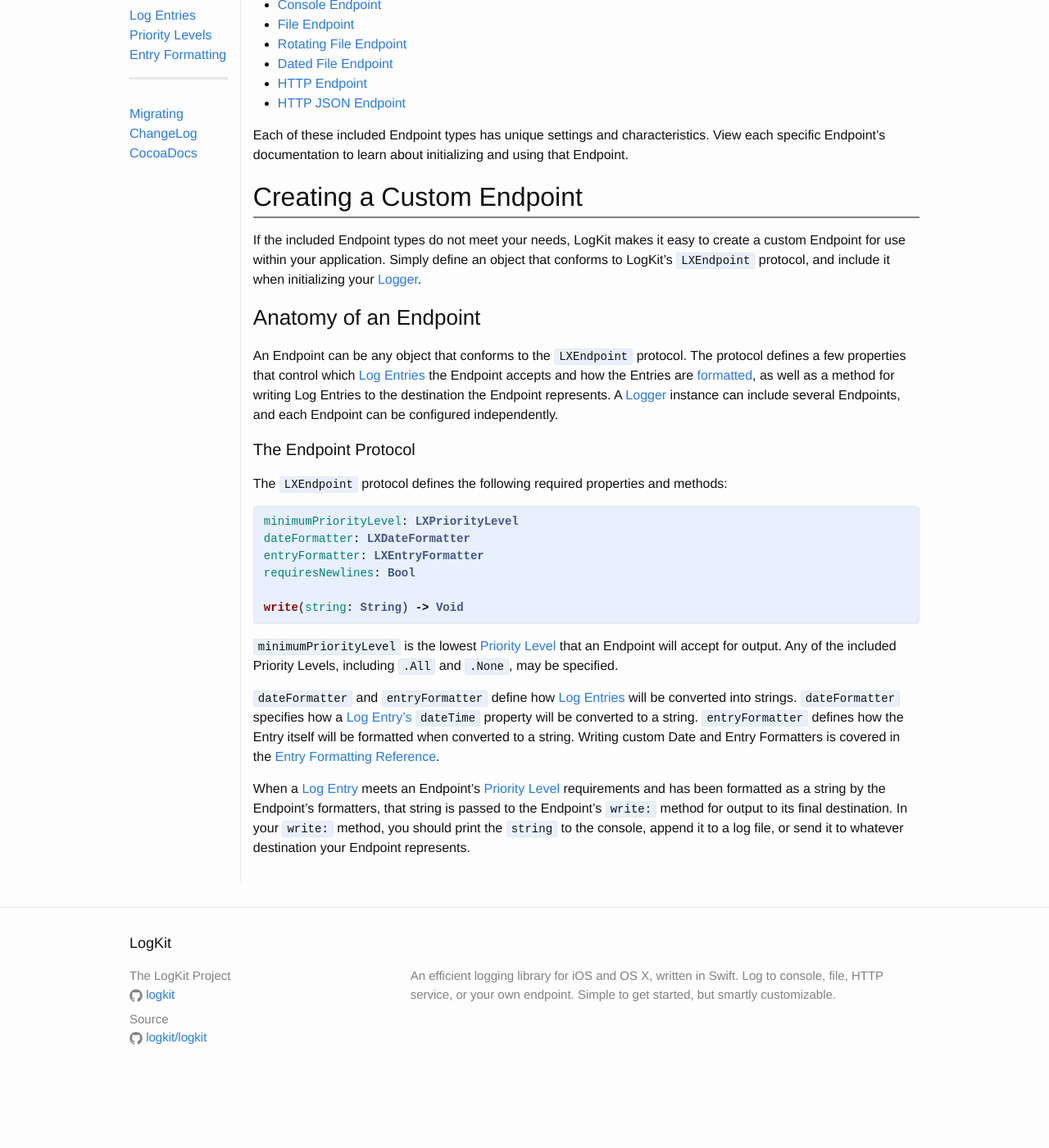
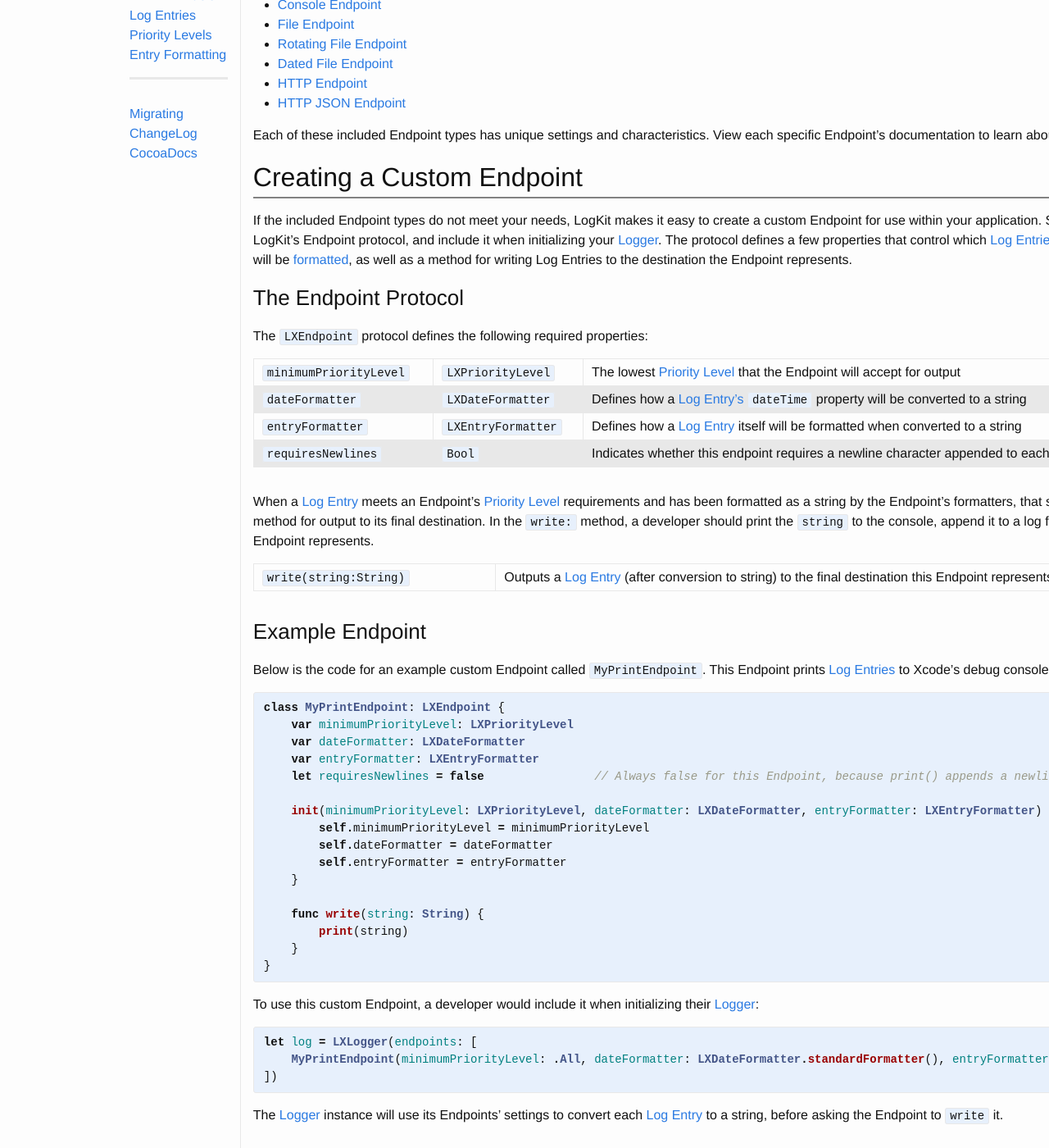
Before and after one commit to Conoize/logkit.github.io, a Jekyll site: the page built from _docs/2.0/endpoints.md, in a window 1280 px wide and 1400 px high, scrolled down 376 px. Shown: the whole window at 82% size. Built offline with Jekyll 4.4.1, drawn with Linux system fonts in a browser that asks for light colours; before the commit the page ends 1713 px from its top, so only the background shows below that; some of the changed text lies outside the part shown.

Commit message:
Revise LK2 Endpoint Protocol documentation

```diff
--- a/_docs/2.0/endpoints.md
+++ b/_docs/2.0/endpoints.md
@@ -4,48 +4,6 @@
 family: 2.0
 ---
 
-Endpoints are responsible for processing and writing [Log Entries][entries] to the destinations they represent. LogKit includes several built-in Endpoints for various logging needs, but application developers can also create their own.
-
-Endpoints are specified when a [Logger][loggers] instance is initialized.
-
-## Included Endpoints
-
-LogKit includes the following Endpoints ready for use:
-
-* [Console Endpoint][ep-console]
-* [File Endpoint][ep-file]
-* [Rotating File Endpoint][ep-rotating-file]
-* [Dated File Endpoint][ep-dated-file]
-* [HTTP Endpoint][ep-http]
-* [HTTP JSON Endpoint][ep-http-json]
-
-Each of these included Endpoint types has unique settings and characteristics. View each specific Endpoint's documentation to learn about initializing and using that Endpoint.
-
-## Creating a Custom Endpoint
-
-If the included Endpoint types do not meet your needs, LogKit makes it easy to create a custom Endpoint for use within your application. Simply define an object that conforms to LogKit's `LXEndpoint` protocol, and include it when initializing your [Logger][loggers].
-
-### Anatomy of an Endpoint
-
-An Endpoint can be any object that conforms to the `LXEndpoint` protocol.  The protocol defines a few properties that control which [Log Entries][entries] the Endpoint accepts and how the Entries are [formatted][formatting], as well as a method for writing Log Entries to the destination the Endpoint represents. A [Logger][loggers] instance can include several Endpoints, and each Endpoint can be configured independently.
-
-#### The Endpoint Protocol
-
-The `LXEndpoint` protocol defines the following required properties and methods:
-
-{% highlight swift %}
-minimumPriorityLevel: LXPriorityLevel
-dateFormatter: LXDateFormatter
-entryFormatter: LXEntryFormatter
-requiresNewlines: Bool
-
-write(string: String) -> Void
-{% endhighlight %}
-
-`minimumPriorityLevel` is the lowest [Priority Level][levels] that an Endpoint will accept for output. Any of the included Priority Levels, including `.All` and `.None`, may be specified.
-
-`dateFormatter` and `entryFormatter` define how [Log Entries][entries] will be converted into strings. `dateFormatter` specifies how a [Log Entry's][entries] `dateTime` property will be converted to a string. `entryFormatter` defines how the Entry itself will be formatted when converted to a string. Writing custom Date and Entry Formatters is covered in the [Entry Formatting Reference][custom-formatting].
-
-When a [Log Entry][entries] meets an Endpoint's [Priority Level][levels] requirements and has been formatted as a string by the Endpoint's formatters, that string is passed to the Endpoint's `write:` method for output to its final destination. In your `write:` method, you should print the `string` to the console, append it to a log file, or send it to whatever destination your Endpoint represents.
+{% include docs/endpoints.md family=page.family %}
 
 {% include links.md doc_version=page.family %}
--- /dev/null
+++ b/_includes/docs/endpoints.md
@@ -0,0 +1,164 @@
+Endpoints are responsible for processing and writing [Log Entries][entries] to the destinations they represent. LogKit includes several built-in Endpoints for various logging needs, but application developers can also create their own.
+
+Endpoints are specified when a [Logger][loggers] instance is initialized. A [Logger][loggers] instance can include several Endpoints, and each Endpoint can be configured independently.
+
+## Included Endpoints
+
+LogKit includes the following Endpoints ready for use:
+
+{% case include.family %}
+{% when 1.0 or 1.1 %}
+* [Console Endpoint][ep-console]
+* [Serial Console Endpoint][ep-serial-console]
+* [File Endpoint][ep-file]
+* [Dated File Endpoint][ep-dated-file]
+* [HTTP Endpoint][ep-http]
+* [HTTP JSON Endpoint][ep-http-json]
+{% else %}
+* [Console Endpoint][ep-console]
+* [File Endpoint][ep-file]
+* [Rotating File Endpoint][ep-rotating-file]
+* [Dated File Endpoint][ep-dated-file]
+* [HTTP Endpoint][ep-http]
+* [HTTP JSON Endpoint][ep-http-json]
+{% endcase %}
+
+Each of these included Endpoint types has unique settings and characteristics. View each specific Endpoint's documentation to learn about initializing and using that Endpoint.
+
+## Creating a Custom Endpoint
+
+If the included Endpoint types do not meet your needs, LogKit makes it easy to create a custom Endpoint for use within your application. Simply define an object that conforms to LogKit's Endpoint protocol, and include it when initializing your [Logger][loggers]. The protocol defines a few properties that control which [Log Entries][entries] an Endpoint will accept and how the Entries will be [formatted][formatting], as well as a method for writing Log Entries to the destination the Endpoint represents.
+
+### The Endpoint Protocol
+
+{% case include.family %}
+
+{% when 1.0 %}
+
+The `LXLogEndpoint` protocol defines the following required properties:
+
+---------------------- | --------------------- | --------------------------------
+`minimumLogLevel`      | `LXLogLevel`          | The lowest [Priority Level][levels] that the Endpoint will accept for output
+`dateFormatter`        | `NSDateFormatter`     | Defines how a [Log Entry's][entries] `dateTime` property will be converted to a string
+`entryFormatter`       | `LXLogEntryFormatter` | Defines how a [Log Entry][entries] itself will be formatted when converted to a string
+
+{% when 1.1 %}
+
+The `LXEndpoint` protocol defines the following required properties:
+
+---------------------- | ------------------ | --------------------------------
+`minimumLogLevel`      | `LXPriorityLevel`  | The lowest [Priority Level][levels] that the Endpoint will accept for output
+`dateFormatter`        | `NSDateFormatter`  | Defines how a [Log Entry's][entries] `dateTime` property will be converted to a string
+`entryFormatter`       | `LXEntryFormatter` | Defines how a [Log Entry][entries] itself will be formatted when converted to a string
+
+{% else %}
+
+The `LXEndpoint` protocol defines the following required properties:
+
+---------------------- | ------------------ | --------------------------------
+`minimumPriorityLevel` | `LXPriorityLevel`  | The lowest [Priority Level][levels] that the Endpoint will accept for output
+`dateFormatter`        | `LXDateFormatter`  | Defines how a [Log Entry's][entries] `dateTime` property will be converted to a string
+`entryFormatter`       | `LXEntryFormatter` | Defines how a [Log Entry][entries] itself will be formatted when converted to a string
+`requiresNewlines`     | `Bool`             | Indicates whether this endpoint requires a newline character appended to each [Log Entry][entries] after conversion to string
+
+{% endcase %}
+
+When a [Log Entry][entries] meets an Endpoint's [Priority Level][levels] requirements and has been formatted as a string by the Endpoint's formatters, that string is passed to the Endpoint's `write:` method for output to its final destination. In the `write:` method, a developer should print the `string` to the console, append it to a log file, or send it to whatever destination your Endpoint represents.
+
+---------------------- | -----------------------
+`write(string:String)` | Outputs a [Log Entry][entries] (after conversion to string) to the final destination this Endpoint represents
+
+### Example Endpoint
+
+Below is the code for an example custom Endpoint called `MyPrintEndpoint`. This Endpoint prints [Log Entries][entries] to Xcode's debug console.
+
+{% case include.family %}
+
+{% when 1.0 %}
+
+{% highlight swift %}
+class MyPrintEndpoint: LXLogEndpoint {
+    var minimumLogLevel: LXLogLevel
+    var dateFormatter: NSDateFormatter
+    var entryFormatter: LXLogEntryFormatter
+
+    init(minimumLogLevel: LXLogLevel, dateFormatter: NSDateFormatter, entryFormatter: LXLogEntryFormatter) {
+        self.minimumLogLevel = minimumLogLevel
+        self.dateFormatter = dateFormatter
+        self.entryFormatter = entryFormatter
+    }
+
+    func write(string: String) {
+        print(string)
+    }
+}
+{% endhighlight %}
+
+To use this custom Endpoint, a developer would include it when initializing their [Logger][loggers]:
+
+{% highlight swift %}
+let log = LXLogger(endpoints: [
+    MyPrintEndpoint(minimumLogLevel: .All, dateFormatter: defaultDateFormatter, entryFormatter: defaultEntryFormatter)
+])
+{% endhighlight %}
+
+{% when 1.1 %}
+
+{% highlight swift %}
+class MyPrintEndpoint: LXEndpoint {
+    var minimumLogLevel: LXPriorityLevel
+    var dateFormatter: NSDateFormatter
+    var entryFormatter: LXEntryFormatter
+
+    init(minimumLogLevel: LXPriorityLevel, dateFormatter: NSDateFormatter, entryFormatter: LXEntryFormatter) {
+        self.minimumLogLevel = minimumLogLevel
+        self.dateFormatter = dateFormatter
+        self.entryFormatter = entryFormatter
+    }
+
+    func write(string: String) {
+        print(string)
+    }
+}
+{% endhighlight %}
+
+To use this custom Endpoint, a developer would include it when initializing their [Logger][loggers]:
+
+{% highlight swift %}
+let log = LXLogger(endpoints: [
+    MyPrintEndpoint(minimumLogLevel: .All, dateFormatter: defaultDateFormatter, entryFormatter: defaultEntryFormatter)
+])
+{% endhighlight %}
+
+{% else %}
+
+{% highlight swift %}
+class MyPrintEndpoint: LXEndpoint {
+    var minimumPriorityLevel: LXPriorityLevel
+    var dateFormatter: LXDateFormatter
+    var entryFormatter: LXEntryFormatter
+    let requiresNewlines = false                // Always false for this Endpoint, because print() appends a newline automatically
+
+    init(minimumPriorityLevel: LXPriorityLevel, dateFormatter: LXDateFormatter, entryFormatter: LXEntryFormatter) {
+        self.minimumPriorityLevel = minimumPriorityLevel
+        self.dateFormatter = dateFormatter
+        self.entryFormatter = entryFormatter
+    }
+
+    func write(string: String) {
+        print(string)
+    }
+}
+{% endhighlight %}
+
+To use this custom Endpoint, a developer would include it when initializing their [Logger][loggers]:
+
+{% highlight swift %}
+let log = LXLogger(endpoints: [
+    MyPrintEndpoint(minimumPriorityLevel: .All, dateFormatter: LXDateFormatter.standardFormatter(), entryFormatter: LXEntryFormatter.standardFormatter())
+])
+{% endhighlight %}
+
+{% endcase %}
+
+The [Logger][loggers] instance will use its Endpoints' settings to convert each [Log Entry][entries] to a string, before asking the Endpoint to `write` it.
```
